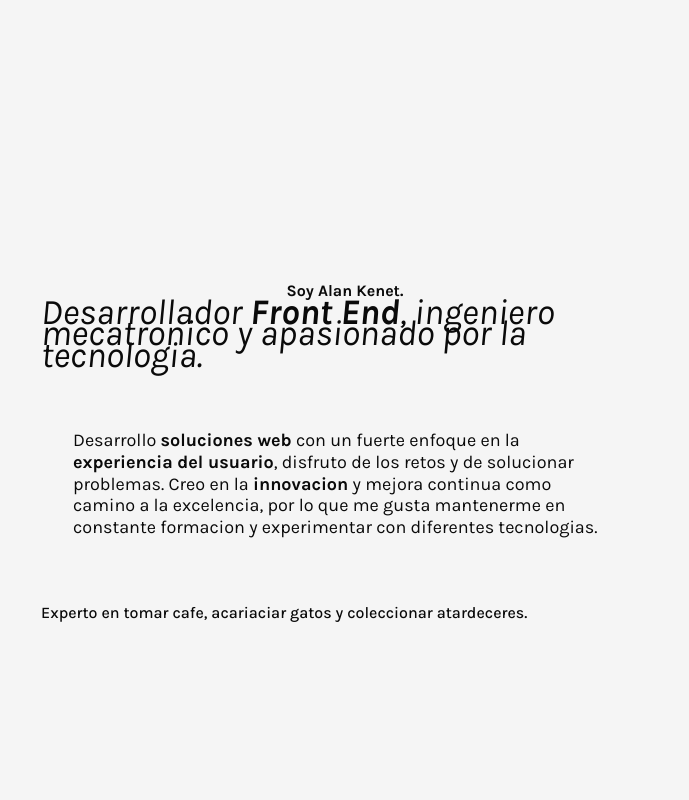
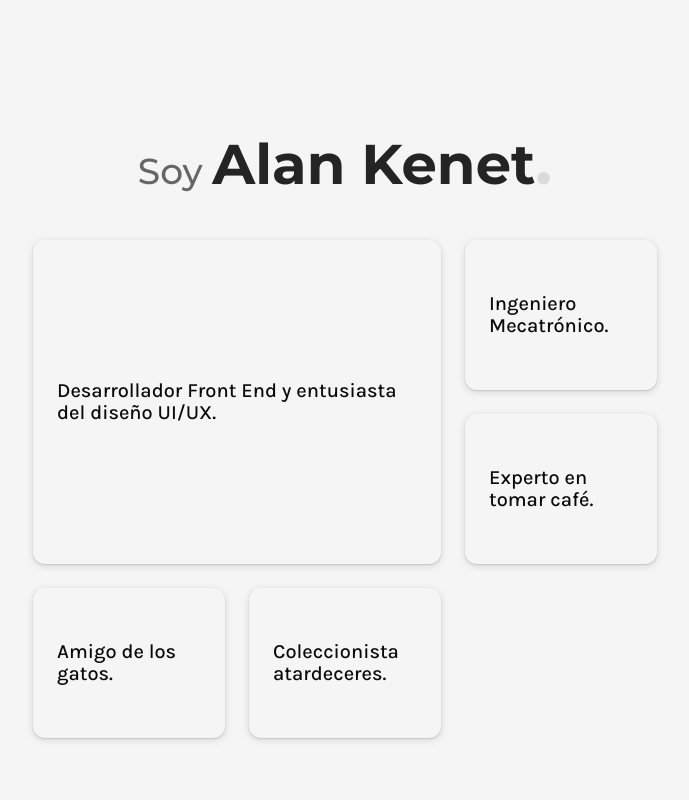
Before and after one commit to AlanKenet/react-portfolio, a React (Vite) app: page / in a window 1280 px wide. Shown: the part 720-1520 px from the top of the page, without its empty margins (295-984 px from the left). Built offline with nearby package versions, Linux system fonts and the light colour scheme.

Commit message:
About view stage finished.

```diff
--- /dev/null
+++ b/src/constants/aboutMe.js
@@ -0,0 +1,22 @@
+export const FACTS = [
+  {
+    content: 'Desarrollador Front End y entusiasta del diseño UI/UX.',
+    tier: 's'
+  },
+  {
+    content: 'Ingeniero Mecatrónico.',
+    tier: 'a'
+  },
+  {
+    content: 'Experto en tomar café.',
+    tier: 'c'
+  },
+  {
+    content: 'Amigo de los gatos.',
+    tier: 'c'
+  },
+  {
+    content: 'Coleccionista atardeceres.',
+    tier: 'c'
+  }
+]
--- a/src/pages/about/About.css
+++ /dev/null
@@ -1,34 +0,0 @@
-.about-section{
-    display: flex;
-    flex-direction: column;
-    justify-content: center;
-    gap: 2rem;
-    padding: 2rem;
-}
-
-.about-header{
-    display: flex;
-    flex-direction: column;
-    justify-content: center;
-    align-items: center;
-}
-
-.about-main{
-    font-weight: 300;
-    display: flex;
-    flex-direction: column;
-    justify-content: center;
-    align-items: center;
-}
-
-.about-description{
-    align-self: center;
-    font-size: 1.125rem;
-    padding: 2rem;
-}
-
-.main-description{
-    font-size: 2.25rem;
-    font-weight: initial;
-    font-style: italic;
-}
--- a/src/pages/about/About.jsx
+++ b/src/pages/about/About.jsx
@@ -1,24 +1,24 @@
-import './About.css'
+import { FACTS } from '@/constants/aboutMe'
+
+import { AboutCard } from '@about/components/AboutCard'
+
+import '@about/styles/About.css'
 
 export function About () {
   return (
     <section className='about-section content'>
       <header className='about-header'>
-        <h1 className='my-name text-highlight'>
-          Soy <span className='alankenet'>Alan Kenet</span><span className='text-base text-w700'>.</span>
+        <h1 className='about-title'>
+          Soy <span className='text-shadow alankenet'>Alan Kenet</span><span className='text-light dot'>.</span>
         </h1>
-        <h2 className='main-description'>
-          Desarrollador <span className='text-highlight text-w700'>Front End</span>, ingeniero mecatronico y apasionado por la tecnologia.
-        </h2>
       </header>
-      <p className='about-description'>
-        Desarrollo <span className='text-highlight text-w700'>soluciones web</span> con un fuerte enfoque en la <span className='text-highlight text-w700'>experiencia del usuario</span>, disfruto de los retos y de solucionar problemas. Creo en la <span className='text-highlight text-w700'>innovacion</span> y mejora continua como camino a la excelencia, por lo que me gusta mantenerme en constante formacion y experimentar con diferentes tecnologias.
-      </p>
-      <p>
-        <span className='text-highlight text-w500'>
-          Experto en tomar cafe, acariaciar gatos y coleccionar atardeceres.
-        </span>
-      </p>
+      <div className='about-description'>
+        {
+          FACTS.map(({ tier, content }, index) => (
+            <AboutCard key={index} tier={tier}>{content}</AboutCard>
+          ))
+        }
+      </div>
     </section>
   )
 }
--- /dev/null
+++ b/src/pages/about/components/AboutCard.jsx
@@ -0,0 +1,15 @@
+import { getRandomSize } from '@about/logic/bento'
+
+import '@about/styles/AboutCard.css'
+
+export function AboutCard ({ children, tier }) {
+  const size = getRandomSize(tier)
+
+  return (
+    <article className={`about-card ${size}`}>
+      <h1>
+        {children}
+      </h1>
+    </article>
+  )
+}
--- /dev/null
+++ b/src/pages/about/constants/bentoTiers.js
@@ -0,0 +1,34 @@
+export const TIERS = [
+  {
+    tier: 's',
+    sizesRatio: {
+      big: 1,
+      mid: 0,
+      small: 0
+    }
+  },
+  {
+    tier: 'a',
+    sizesRatio: {
+      big: 0.05,
+      mid: 0.45,
+      small: 0.5
+    }
+  },
+  {
+    tier: 'b',
+    sizesRatio: {
+      big: 0,
+      mid: 0.2,
+      small: 0.8
+    }
+  },
+  {
+    tier: 'c',
+    sizesRatio: {
+      big: 0,
+      mid: 0,
+      small: 1
+    }
+  }
+]
--- /dev/null
+++ b/src/pages/about/logic/bento.js
@@ -0,0 +1,19 @@
+import { TIERS } from '@about/constants/bentoTiers'
+
+export const getRandomSize = (incomingTier) => {
+  const tier = (TIERS.find(tier => tier.tier === incomingTier))
+  const sizesRatio = Object.entries(tier.sizesRatio)
+  const randomNumber = Math.floor(Math.random() * 100)
+
+  let randomSize
+
+  sizesRatio.reduce((floor, [size, ratio]) => {
+    const ceiling = floor + (ratio * 100)
+    if (randomNumber >= floor && randomNumber < ceiling) {
+      randomSize = size
+    }
+    return ceiling
+  }, 0)
+
+  return randomSize
+}
--- /dev/null
+++ b/src/pages/about/styles/About.css
@@ -0,0 +1,50 @@
+.about-section{
+    align-items: center;
+    justify-content: start;
+    display: flex;
+    flex-direction: column;
+    gap: 1.5rem;
+}
+
+.about-header{
+    display: flex;
+    flex-direction: column;
+    gap: 1rem;
+}
+
+.about-title{
+    align-items: baseline;
+    font-family: 'Montserrat', sans-serif;
+    font-size: 2.25rem;
+    font-weight: 500;
+    line-height: 110%;
+    color: var(--neutro);
+}
+
+.alankenet{
+    font-size: 3.5rem;
+    font-weight: 700;
+    color: var(--black);
+}
+
+.dot {
+    font-weight: 700;
+    font-size: 4rem;
+}
+
+.about-subtitle{
+    font-family: 'Montserrat', sans-serif;
+    font-size: 2rem;
+    font-weight: 500;
+    line-height: 110%;
+    color: var(--neutro);
+}
+
+.about-description{
+    padding: 1.5rem;
+    display: grid;
+    grid-template-columns: repeat(3, 1fr);
+    grid-auto-rows: 150px;
+    grid-auto-flow: row dense;
+    gap: 1.5rem;
+}
--- /dev/null
+++ b/src/pages/about/styles/AboutCard.css
@@ -0,0 +1,28 @@
+.about-card{
+  padding: 1.5rem;
+  display: flex;
+  align-items: center;
+  justify-content: center;
+  border-radius: 0.75rem;
+  box-shadow: 0 2px 6px 2px rgba(0, 0, 0, 0.075), 0 1px 2px 0 rgba(0, 0, 0, 0.15);
+}
+
+.about-card h1{
+  font-size: 1.25rem;
+  font-weight: 500;
+}
+
+.small{
+  grid-column: span 1;
+  grid-row: span 1;
+}
+
+.mid{
+  grid-column: span 2;
+  grid-row: span 1;
+}
+
+.big{
+  grid-column: span 2;
+  grid-row: span 2;
+}
```
